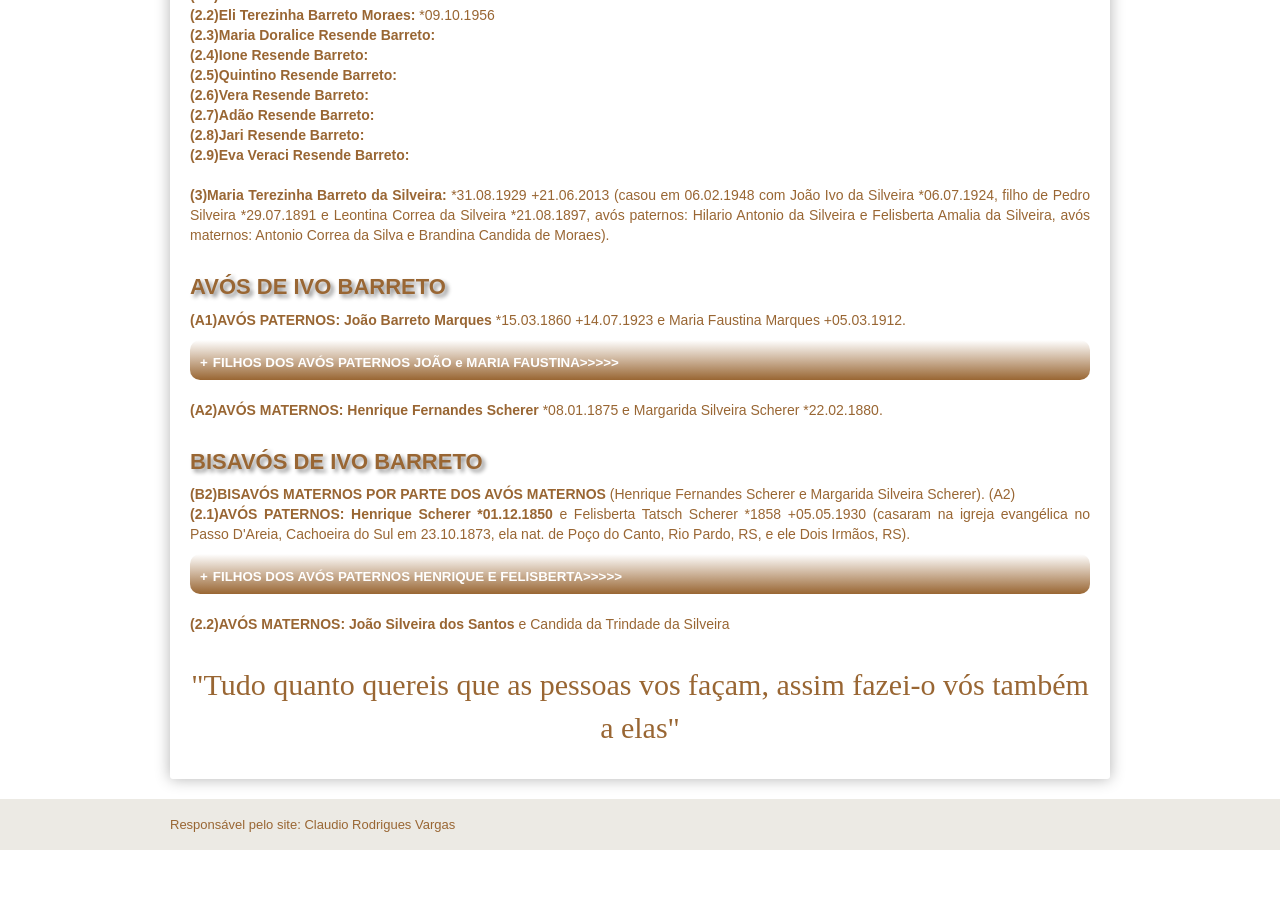
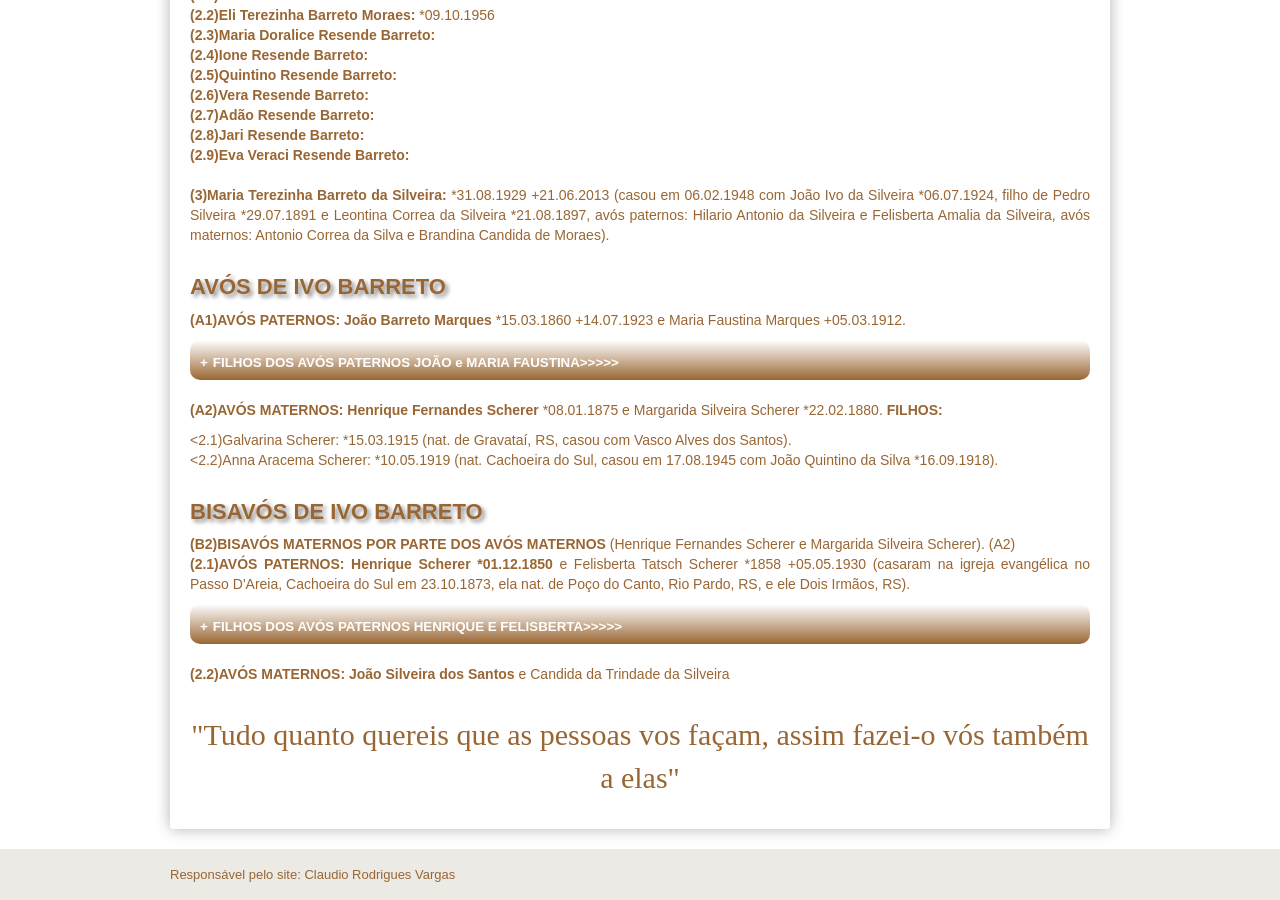
Before and after one commit to claudiovargas1955/claudiovargas1955.github.io, a Jekyll site: the page built from _pages/familia-barreto.html, in a window 1280 px wide and 900 px high, scrolled down 663 px. Built offline with Jekyll 4.4.1, drawn with Linux system fonts in a browser that asks for light colours; some web fonts are replaced; before the commit the page ends 1513 px from its top, so only the background shows below that.

Commit message:
Update familia-barreto.html

```diff
--- a/_pages/familia-barreto.html
+++ b/_pages/familia-barreto.html
@@ -209,7 +209,10 @@ Catarina Lindenmaier). <b>FILHOS:</b><br>
   <b>(1.1.13)Coriolano Barreto Marques: </b>*04.12.1892 (casou em 1933 com Amaziles Prudencia Lobato *28.04.1890, filha de Angélico
   Jardim Lobato e Ana Fausta da Costa Lobato. Obs.: Casaram no 4º distr. de Caçapava do Sul, RS).</p></details><br>
 
-<p><b>(A2)AVÓS MATERNOS: Henrique Fernandes Scherer</b> *08.01.1875 e Margarida Silveira Scherer *22.02.1880.<br><br>
+<p><b>(A2)AVÓS MATERNOS: Henrique Fernandes Scherer</b> *08.01.1875 e Margarida Silveira Scherer *22.02.1880. <b>FILHOS: </b><br>
+    <p><2.1)Galvarina Scherer: </b>*15.03.1915 (nat. de Gravataí, RS, casou com Vasco Alves dos Santos).<br>
+       <2.2)Anna Aracema Scherer: </b>*10.05.1919 (nat. Cachoeira do Sul, casou em 17.08.1945 com João Quintino da Silva *16.09.1918).
+       <br><br>
 
 <h4>BISAVÓS DE IVO BARRETO</h4>
 <p><b>(B2)BISAVÓS MATERNOS POR PARTE DOS AVÓS MATERNOS </b>(Henrique Fernandes Scherer e Margarida Silveira Scherer). (A2)<br>
```
